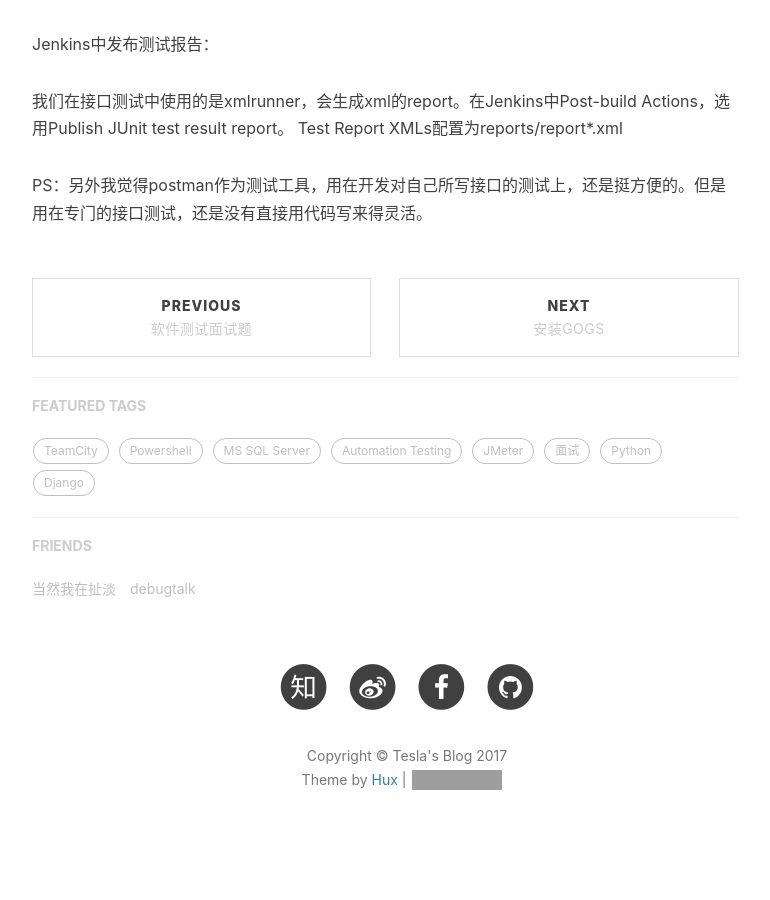
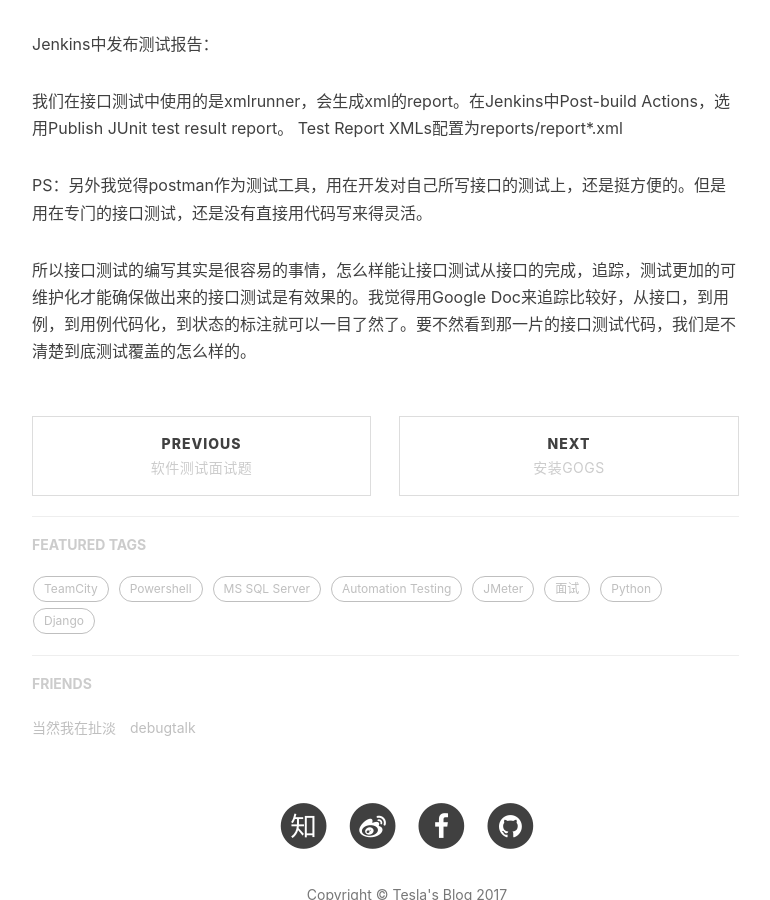
Before and after one commit to ccflyme/ccflyme.github.io, a Jekyll site: the page built from _posts/2017-02-26-Interface-Testing.markdown, in a window 1280 px wide and 900 px high, scrolled down 1420 px. Shown: the whole window, without its empty margins (233-1003 px from the left). Built offline with Jekyll 4.4.1, drawn with Linux system fonts in a browser that asks for light colours; nearby versions of some CDN libraries; comment, search, counter and statistics services are not loaded; grey boxes are pictures that could not be loaded.

Commit message:
Update 2017-02-26-Interface-Testing.markdown

```diff
--- a/_posts/2017-02-26-Interface-Testing.markdown
+++ b/_posts/2017-02-26-Interface-Testing.markdown
@@ -46,3 +46,5 @@ Jenkins中发布测试报告：
 我们在接口测试中使用的是xmlrunner，会生成xml的report。在Jenkins中Post-build Actions，选用Publish JUnit test result report。 Test Report XMLs配置为reports/report*.xml
 
 PS：另外我觉得postman作为测试工具，用在开发对自己所写接口的测试上，还是挺方便的。但是用在专门的接口测试，还是没有直接用代码写来得灵活。
+
+所以接口测试的编写其实是很容易的事情，怎么样能让接口测试从接口的完成，追踪，测试更加的可维护化才能确保做出来的接口测试是有效果的。我觉得用Google Doc来追踪比较好，从接口，到用例，到用例代码化，到状态的标注就可以一目了然了。要不然看到那一片的接口测试代码，我们是不清楚到底测试覆盖的怎么样的。
```
